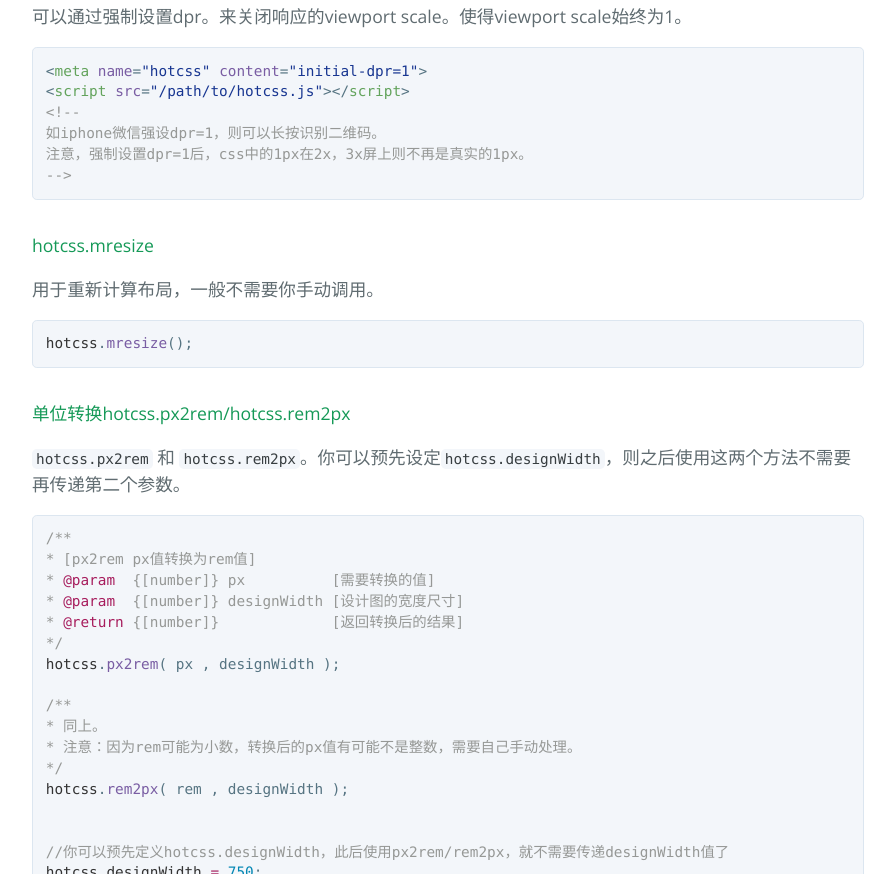
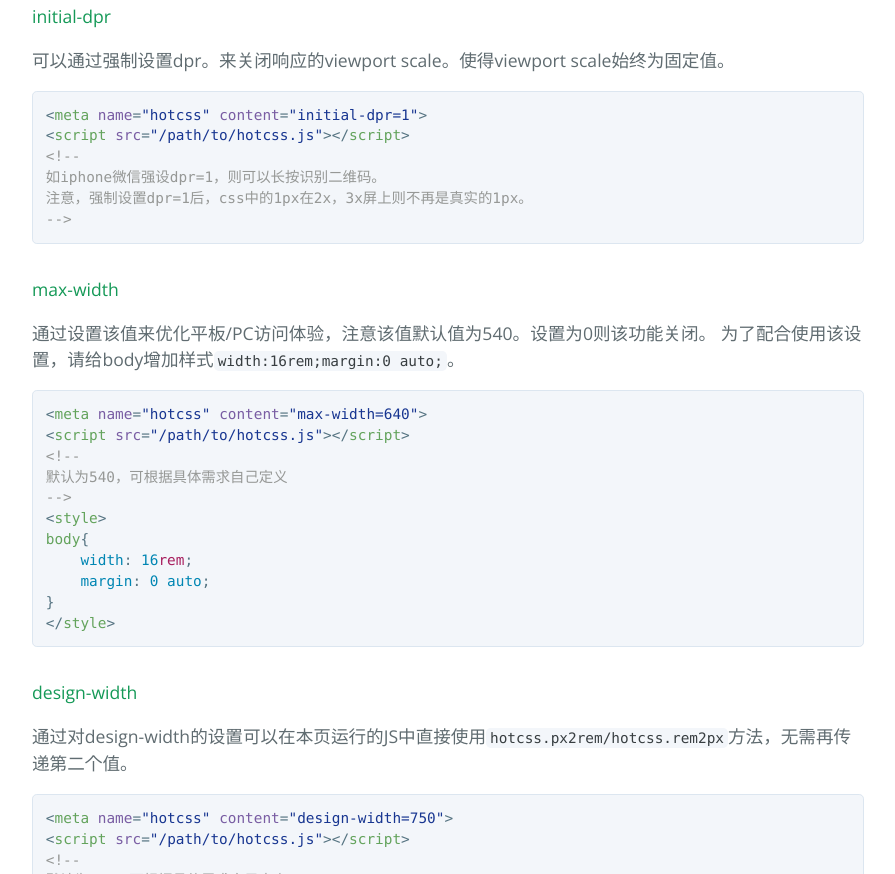
Before and after one commit to imochen/hotcss, a plain HTML site: page index.html in a window 1280 px wide. Shown: the part 3247-4121 px from the top of the page, without its empty margins (192-1087 px from the left). Drawn offline with nearby package versions, Linux system fonts and the light colour scheme.

```diff
--- a/index.html
+++ b/index.html
@@ -92,7 +92,7 @@
 <ul>
 <li>保证不同设备下的统一视觉体验。</li>
 <li>不需要你再手动设置<code>viewport</code>，根据当前环境计算出最适合的<code>viewport</code>。</li>
-<li>支持任意尺寸的设计图，不再局限于[640,750,1125]。</li>
+<li>支持任意尺寸的设计图，不局限于特定尺寸的设计图。</li>
 <li>支持单一项目，多种设计图尺寸，专为解决大型，长周期项目。</li>
 <li>提供<code>px2rem</code>转换方法，CSS布局，零成本转换，原始值不丢失。</li>
 <li>有效解决移动端真实1像素问题。</li>
@@ -111,6 +111,8 @@
 <p>根据页面渲染机制，<code>hotcss.js</code>必须在其他JS加载前加载，万不可异步加载。</p>
 
 <p>如果可以，你应将<code>hotcss.js</code>的内容以内嵌的方式写到<code>&lt;head&gt;</code>标签里面进行加载，并且保证在其他js文件之前。</p>
+
+<p>为了避免不必要的bug，请将CSS放到该JS之前加载。</p>
 
 <h4>
 <a id="css要怎么写" class="anchor" href="#css%E8%A6%81%E6%80%8E%E4%B9%88%E5%86%99" aria-hidden="true"><span class="octicon octicon-link"></span></a>css要怎么写</h4>
@@ -159,13 +161,42 @@
 <h4>
 <a id="initial-dpr" class="anchor" href="#initial-dpr" aria-hidden="true"><span class="octicon octicon-link"></span></a>initial-dpr</h4>
 
-<p>可以通过强制设置dpr。来关闭响应的viewport scale。使得viewport scale始终为1。</p>
+<p>可以通过强制设置dpr。来关闭响应的viewport scale。使得viewport scale始终为固定值。</p>
 
 <div class="highlight highlight-text-html-basic"><pre>&lt;<span class="pl-ent">meta</span> <span class="pl-e">name</span>=<span class="pl-s"><span class="pl-pds">"</span>hotcss<span class="pl-pds">"</span></span> <span class="pl-e">content</span>=<span class="pl-s"><span class="pl-pds">"</span>initial-dpr=1<span class="pl-pds">"</span></span>&gt;
 &lt;<span class="pl-ent">script</span> <span class="pl-e">src</span>=<span class="pl-s"><span class="pl-pds">"</span>/path/to/hotcss.js<span class="pl-pds">"</span></span>&gt;&lt;/<span class="pl-ent">script</span>&gt;
 <span class="pl-c">&lt;!--</span>
 <span class="pl-c">如iphone微信强设dpr=1，则可以长按识别二维码。</span>
 <span class="pl-c">注意，强制设置dpr=1后，css中的1px在2x，3x屏上则不再是真实的1px。</span>
+<span class="pl-c">--&gt;</span></pre></div>
+
+<h4>
+<a id="max-width" class="anchor" href="#max-width" aria-hidden="true"><span class="octicon octicon-link"></span></a>max-width</h4>
+
+<p>通过设置该值来优化平板/PC访问体验，注意该值默认值为540。设置为0则该功能关闭。
+为了配合使用该设置，请给body增加样式<code>width:16rem;margin:0 auto;</code>。</p>
+
+<div class="highlight highlight-text-html-basic"><pre>&lt;<span class="pl-ent">meta</span> <span class="pl-e">name</span>=<span class="pl-s"><span class="pl-pds">"</span>hotcss<span class="pl-pds">"</span></span> <span class="pl-e">content</span>=<span class="pl-s"><span class="pl-pds">"</span>max-width=640<span class="pl-pds">"</span></span>&gt;
+&lt;<span class="pl-ent">script</span> <span class="pl-e">src</span>=<span class="pl-s"><span class="pl-pds">"</span>/path/to/hotcss.js<span class="pl-pds">"</span></span>&gt;&lt;/<span class="pl-ent">script</span>&gt;
+<span class="pl-c">&lt;!--</span>
+<span class="pl-c">默认为540，可根据具体需求自己定义</span>
+<span class="pl-c">--&gt;</span>
+<span class="pl-s1">&lt;<span class="pl-ent">style</span>&gt;</span>
+<span class="pl-s1"><span class="pl-ent">body</span>{</span>
+<span class="pl-s1">    <span class="pl-c1"><span class="pl-c1">width</span></span>: <span class="pl-c1">16<span class="pl-k">rem</span></span>;</span>
+<span class="pl-s1">    <span class="pl-c1"><span class="pl-c1">margin</span></span>: <span class="pl-c1">0</span> <span class="pl-c1">auto</span>;</span>
+<span class="pl-s1">}</span>
+<span class="pl-s1">&lt;/<span class="pl-ent">style</span>&gt;</span></pre></div>
+
+<h4>
+<a id="design-width" class="anchor" href="#design-width" aria-hidden="true"><span class="octicon octicon-link"></span></a>design-width</h4>
+
+<p>通过对design-width的设置可以在本页运行的JS中直接使用<code>hotcss.px2rem/hotcss.rem2px</code>方法，无需再传递第二个值。</p>
+
+<div class="highlight highlight-text-html-basic"><pre>&lt;<span class="pl-ent">meta</span> <span class="pl-e">name</span>=<span class="pl-s"><span class="pl-pds">"</span>hotcss<span class="pl-pds">"</span></span> <span class="pl-e">content</span>=<span class="pl-s"><span class="pl-pds">"</span>design-width=750<span class="pl-pds">"</span></span>&gt;
+&lt;<span class="pl-ent">script</span> <span class="pl-e">src</span>=<span class="pl-s"><span class="pl-pds">"</span>/path/to/hotcss.js<span class="pl-pds">"</span></span>&gt;&lt;/<span class="pl-ent">script</span>&gt;
+<span class="pl-c">&lt;!--</span>
+<span class="pl-c">默认为540，可根据具体需求自己定义</span>
 <span class="pl-c">--&gt;</span></pre></div>
 
 <h4>
@@ -178,7 +209,9 @@
 <h4>
 <a id="单位转换hotcsspx2remhotcssrem2px" class="anchor" href="#%E5%8D%95%E4%BD%8D%E8%BD%AC%E6%8D%A2hotcsspx2remhotcssrem2px" aria-hidden="true"><span class="octicon octicon-link"></span></a>单位转换hotcss.px2rem/hotcss.rem2px</h4>
 
-<p><code>hotcss.px2rem</code> 和 <code>hotcss.rem2px</code>。你可以预先设定<code>hotcss.designWidth</code>，则之后使用这两个方法不需要再传递第二个参数。</p>
+<p><code>hotcss.px2rem</code> 和 <code>hotcss.rem2px</code>。<del>你可以预先设定<code>hotcss.designWidth</code></del>可以在meta中设置<code>design-width</code>，则之后使用这两个方法不需要再传递第二个参数。</p>
+
+<p>迭代后仍然支持在js中设置<code>hotcss.designWidth</code>，推荐使用meta去设置。</p>
 
 <div class="highlight highlight-source-js"><pre><span class="pl-c">/**</span>
 <span class="pl-c">* [px2rem px值转换为rem值]</span>
@@ -195,10 +228,9 @@
 <span class="pl-smi">hotcss</span>.<span class="pl-en">rem2px</span>( rem , designWidth );
 
 
-<span class="pl-c">//你可以预先定义hotcss.designWidth，此后使用px2rem/rem2px，就不需要传递designWidth值了</span>
-<span class="pl-smi">hotcss</span>.<span class="pl-smi">designWidth</span> <span class="pl-k">=</span> <span class="pl-c1">750</span>;
+<span class="pl-c">//你可以在meta中定义design-width，此后使用px2rem/rem2px，就不需要传递designWidth值了。同时也支持旧的设置方式，直接在JS中设置hotcss.designWidth</span>
 <span class="pl-smi">hotcss</span>.<span class="pl-en">px2rem</span>(<span class="pl-c1">200</span>);
-<span class="pl-smi">hotcss</span>.<span class="pl-en">px2rem</span>(<span class="pl-c1">350</span>);</pre></div>
+<span class="pl-smi">hotcss</span>.<span class="pl-en">rem2px</span>(<span class="pl-c1">350</span>);</pre></div>
 
 <h3>
 <a id="辅助开发资源" class="anchor" href="#%E8%BE%85%E5%8A%A9%E5%BC%80%E5%8F%91%E8%B5%84%E6%BA%90" aria-hidden="true"><span class="octicon octicon-link"></span></a>辅助开发资源</h3>
```
Also changed, not shown: params.json (+1 -1 lines).
